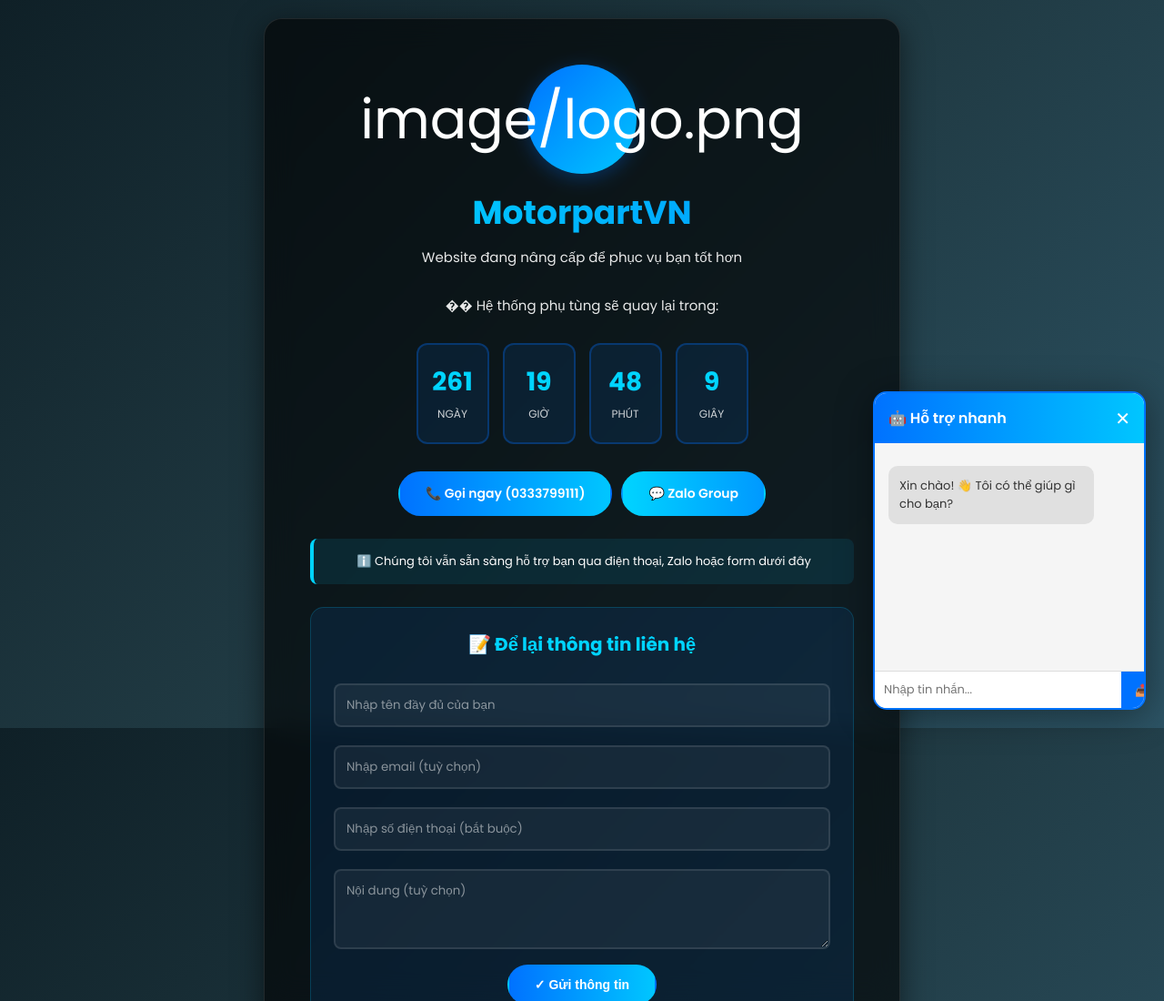
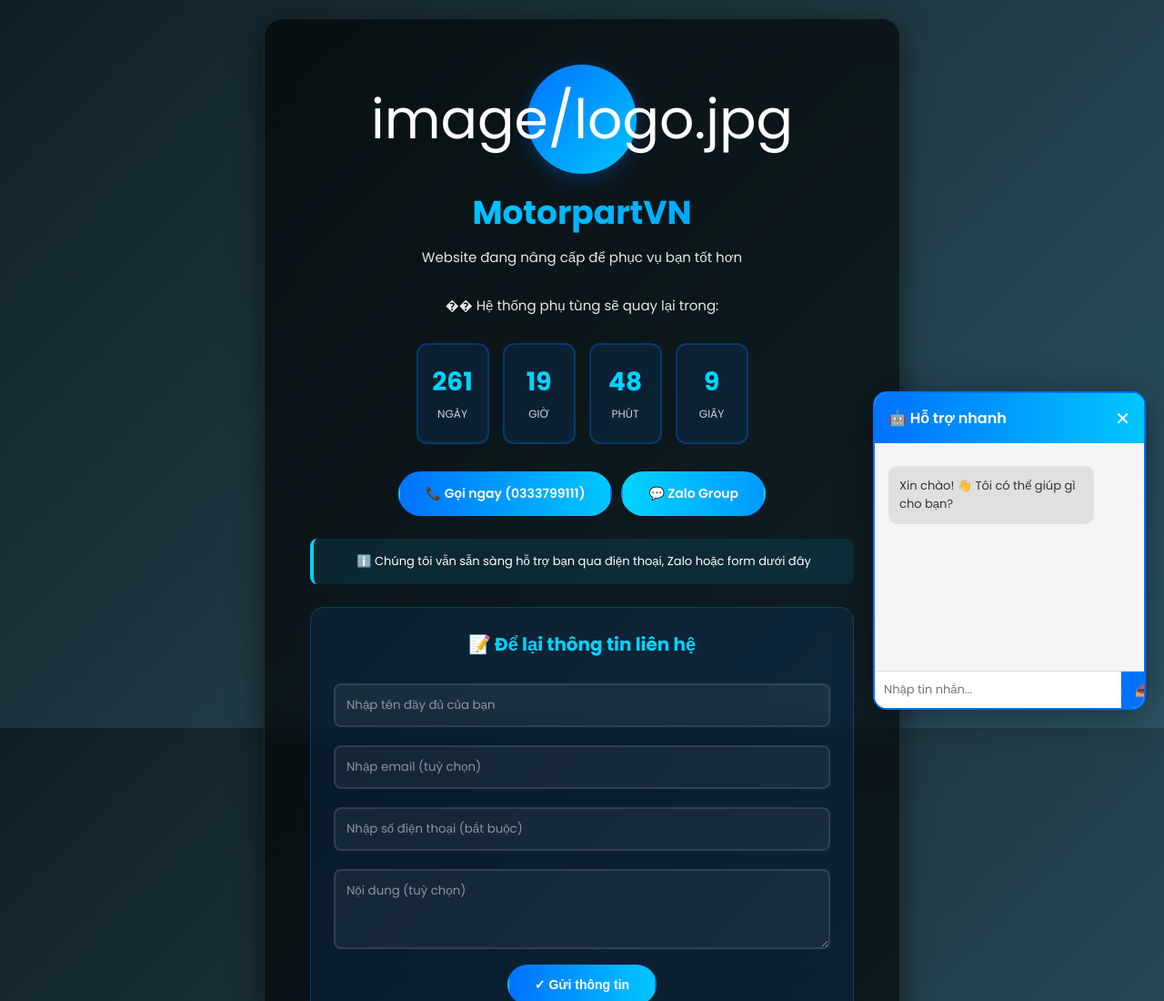
Before and after one commit to phucthinhbg/maintenance, a plain HTML site: page index.html in a window 1280 px wide. Shown: the top 1100 px of the page at 91% size. Drawn offline with Linux system fonts and the light colour scheme; placeholder pictures from the web are drawn by us.

Commit message:
Update index.html

```diff
--- a/index.html
+++ b/index.html
@@ -399,7 +399,7 @@
 
 <div class="container">
   <div class="logo-section">
-    <div class="logo">image/logo.png</div>
+    <div class="logo">image/logo.jpg</div>
     <h1>MotorpartVN</h1>
     <p>Website đang nâng cấp để phục vụ bạn tốt hơn</p>
   </div>
```
